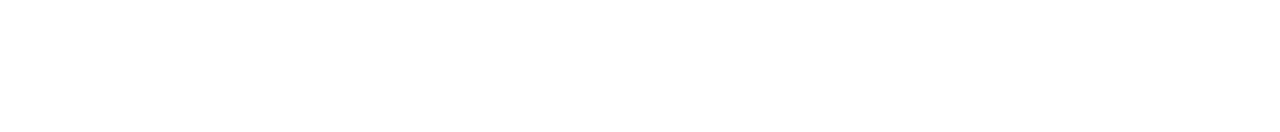
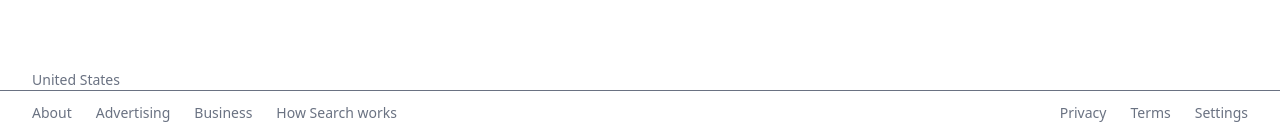
Before and after one commit to VijayShankar369/google-next, a Next.js app: page / in a window 1280 px wide. Shown: the part 665-797 px from the top of the page. Built offline with nearby package versions, Linux system fonts and the light colour scheme; no server answers.

Commit message:
add footer component

```diff
--- a/src/app/layout.js
+++ b/src/app/layout.js
@@ -1,5 +1,6 @@
 import { Geist, Geist_Mono } from "next/font/google";
 import "./globals.css";
+import Footer from "@/components/Footer";
 
 const geistSans = Geist({
   variable: "--font-geist-sans",
@@ -23,6 +24,7 @@
         className={`${geistSans.variable} ${geistMono.variable} antialiased`}
       >
         {children}
+        <Footer />
       </body>
     </html>
   );
--- /dev/null
+++ b/src/components/CountryLookup.jsx
@@ -0,0 +1,26 @@
+"use client";
+
+import { useState, useEffect } from "react";
+
+export default function CountryLookup() {
+  const [country, setCountry] = useState("United States");
+
+  useEffect(() => {
+    const getCountry = async () => {
+      const response = await fetch(
+        `https://extreme-ip-lookup.com/json/?key=${process.env.NEXT_PUBLIC_IP_API_KEY}`
+      )
+        .then((res) => res.json())
+        .then((data) => data.country);
+      if (!response) return;
+      setCountry(response);
+    };
+    getCountry();
+  }, []);
+
+  return (
+    <div>
+      <p>{country}</p>
+    </div>
+  );
+}
--- /dev/null
+++ b/src/components/Footer.jsx
@@ -0,0 +1,34 @@
+import React from "react";
+import CountryLookup from "./CountryLookup";
+
+export default function Footer() {
+  return (
+    <div>
+      <footer className="absolute bottom-0 text-sm text-gray-500 bg-{#f2f2f2} w-full">
+        <div className="border-b px-8 px-3">
+          <CountryLookup />
+        </div>
+
+        <div
+          className="flex flex-col sm:flex-row justify-between items-center px-8 py-3 space-y-7
+        sm:space-y-0"
+        >
+          <ul className="flex items-center space-x-6">
+            <li className="hover:under-line cursor-pointer">About</li>
+            <li className="hover:under-line cursor-pointer">Advertising</li>
+            <li className="hover:under-line cursor-pointer">Business</li>
+            <li className="hover:under-line cursor-pointer">
+              How Search works
+            </li>
+          </ul>
+
+          <ul className="flex items-center space-x-6">
+            <li className="hover:under-line cursor-pointer">Privacy</li>
+            <li className="hover:under-line cursor-pointer">Terms</li>
+            <li className="hover:under-line cursor-pointer">Settings</li>
+          </ul>
+        </div>
+      </footer>
+    </div>
+  );
+}
```
